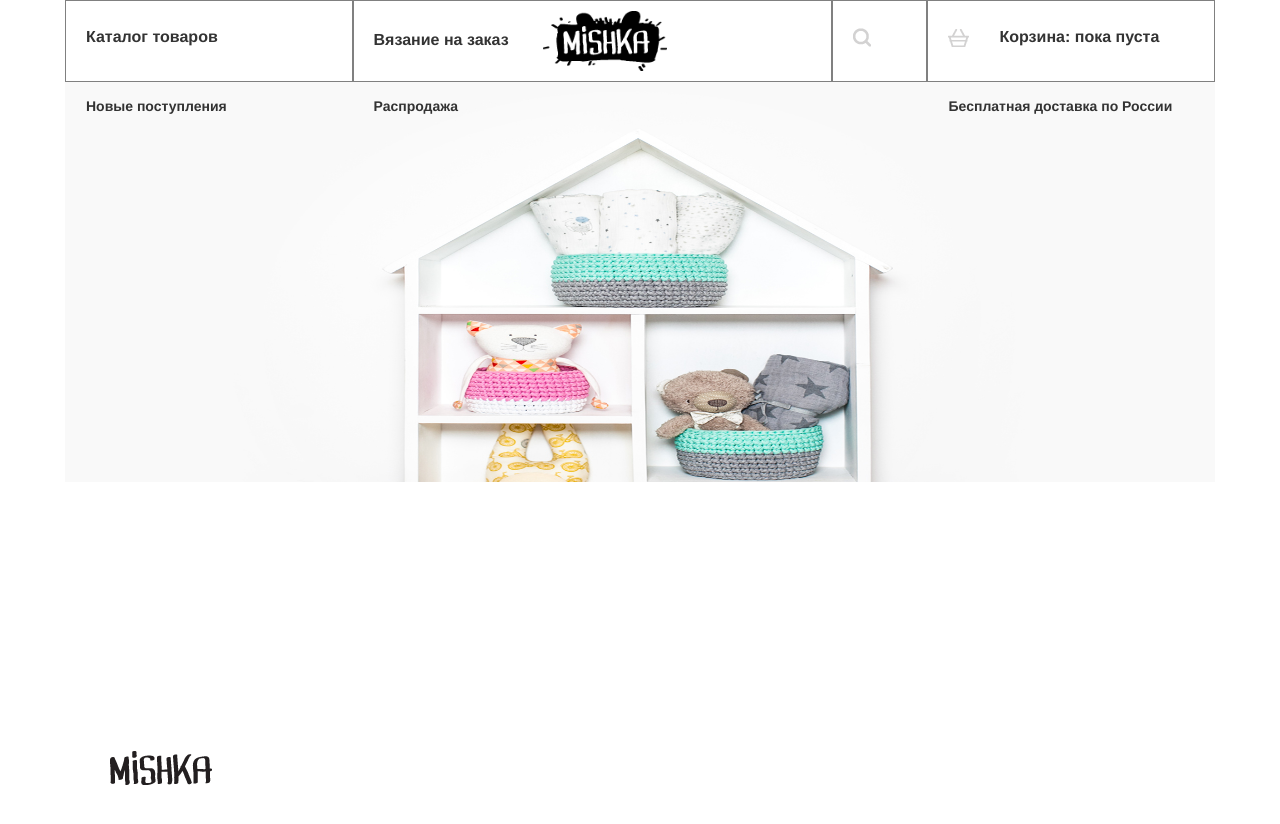
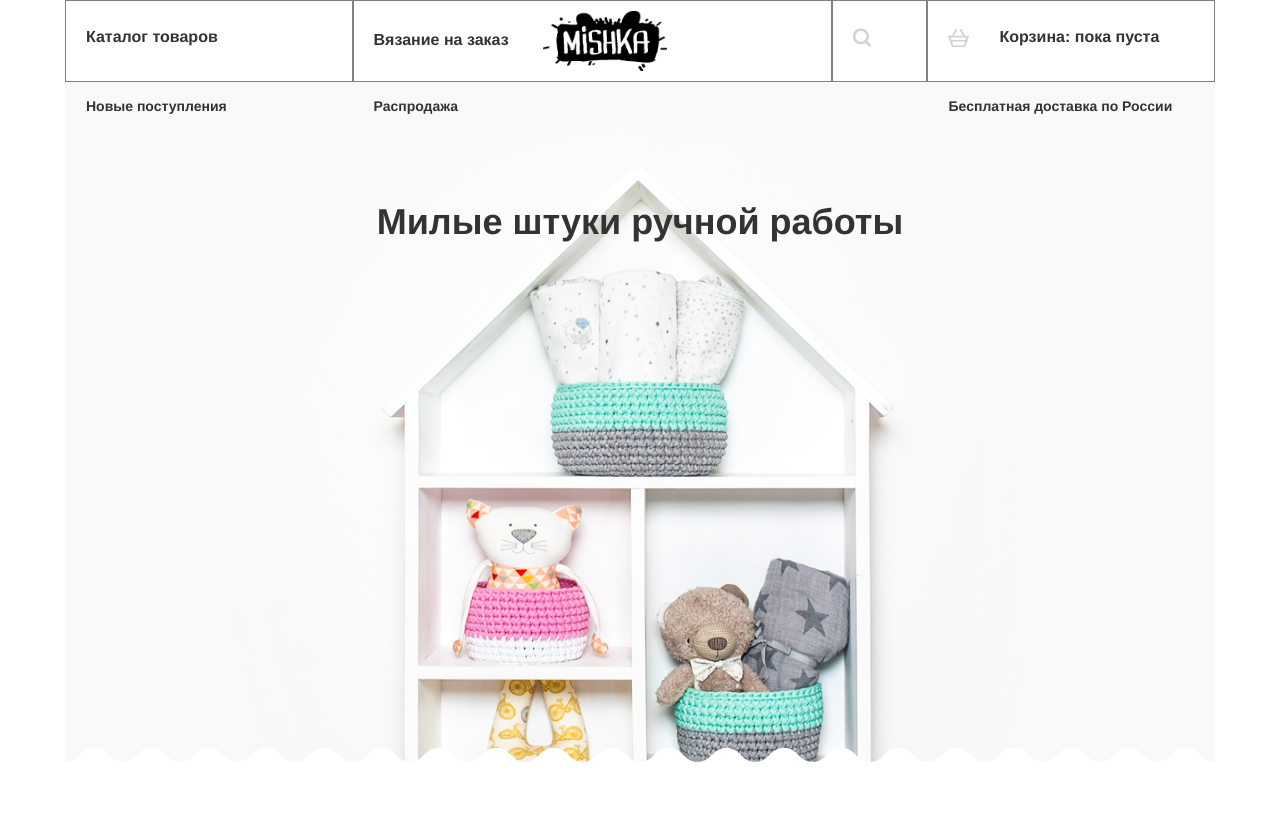
Before and after one commit to GeorgiiZ/mishkaa, a Vue app: page /#/ in a window 1280 px wide. Shown: the top 824 px of the page. Before the commit the page ends 800 px from the top, so only its background shows below. Built offline with nearby package versions, Linux system fonts and the light colour scheme.

Commit message:
Developing catalog and home pages headers

```diff
--- a/src/App.vue
+++ b/src/App.vue
@@ -78,16 +78,17 @@ export default {
 <style>
 
 body, #app {
-  min-height: 100vh;
+    height: 10000px;
 }
 
 #app {
   display: flex;
-  flex-direction: column
+  flex-direction: column;
 }
 
 nav {
   display: flex;
+  top: 0px;
 }
 
 .nav-block {
--- a/src/catalog/CatalogHeader.vue
+++ b/src/catalog/CatalogHeader.vue
@@ -1,11 +1,9 @@
 <template>
-    <div class="catalogHeader">
-        <div class="header-title">
+    <div class="catalog-header">
+        <div class="catalog-header__title">
             <h1>{{message}}</h1>
         </div>
-        <img class='catalog-header__image' src="../assets/index-images/herodesktopjpg.png"/>
     </div>
-
 </template>
 
 <script>
@@ -21,25 +19,19 @@ export default {
 
 <style scoped>
 
-.catalog-header__image{
-    max-height: 100%;
-    width: 100%;
-    position: absolute;
-    top: 0;
-    left: 0;
-}
-.catalogHeader {
+.catalog-header {
     position: relative;
+    display: flex;
+    justify-content: center;
     height: 400px;
 }
 
-.header-title {
-    position: relative;
-    padding: 50px;
-    text-align: center;
+.catalog-header__title {
+    margin-top: 100px;
+    z-index: 1;
 }
 
-.catalogHeader::before {
+.catalog-header::after {
     content: '';
     position: absolute;
     width: 100%;
@@ -49,13 +41,4 @@ export default {
     left: 0;
 }
 
-h1 {
-    font-weight: bold;
-}
-
-.bottom-img {
-    display: block;
-    margin: 0 auto;
-}
-
 </style>
--- a/src/home/HomeHeader.vue
+++ b/src/home/HomeHeader.vue
@@ -1,6 +1,9 @@
 <template>
-    <div class="grey contain">
-        <h1>{{message}}</h1>
+    <div class="home-header">
+        <div class="home-header__title">
+            <h1>{{message}}</h1>
+        </div>
+        <img class='home-header__image' src="../assets/index-images/herodesktopjpg.png"/>
     </div>
 </template>
 
@@ -9,7 +12,7 @@ export default {
     name: "HomeHeader",
     data() {
         return {
-            message: "Вязание на заказ",
+            message: "Милые штуки ручной работы",
         }
     },
 }
@@ -19,18 +22,39 @@ export default {
 
 <style scoped>
 
+.home-header {
+    position: relative;
+    display: flex;
+    justify-content: center;
+    height: 700px;
+}
+
+.home-header__image{
+    max-height: 100%;
+    width: 100%;
+    position: absolute;
+    top: 0;
+    left: 0;
+}
+
+.home-header__title {
+    margin-top: 100px;
+    z-index: 1;
+}
+
 h1 {
-    margin: 100px;
     font-weight: bold;
 }
 
-.contain {
-    display: flex;
-    justify-content: center;
-}
 
-.grey {
-    background-color: lightgray;
+.home-header::after {
+    content: '';
+    position: absolute;
+    width: 100%;
+    height: 34px;
+    background: url("../assets/catalog-images/zigzagfilldesktopsvg.png") repeat-x ;
+    bottom: 0;
+    left: 0;
 }
 
 </style>
--- a/src/router/index.js
+++ b/src/router/index.js
@@ -11,20 +11,21 @@ Vue.use(Router);
 
 export default new Router({
     mode: 'history',
-    routes: [{
+    routes: [
+        {
             path:'/',
+            name: 'home',
+            components: {
+                header: HomeHeader,
+                default: HomePage,
+                },
+        },
+        {
+            path:'/catalog',
             name: 'Catalog',
             components: {
                 header: CatalogHeader,
                 default: CatalogPage,
             },
-        },
-        {
-            path:'/mishka-form',
-            name: 'Form',
-            components: {
-                header: HomeHeader,
-                default: HomePage,
-        }
-    }]
+        }]
 })
```
